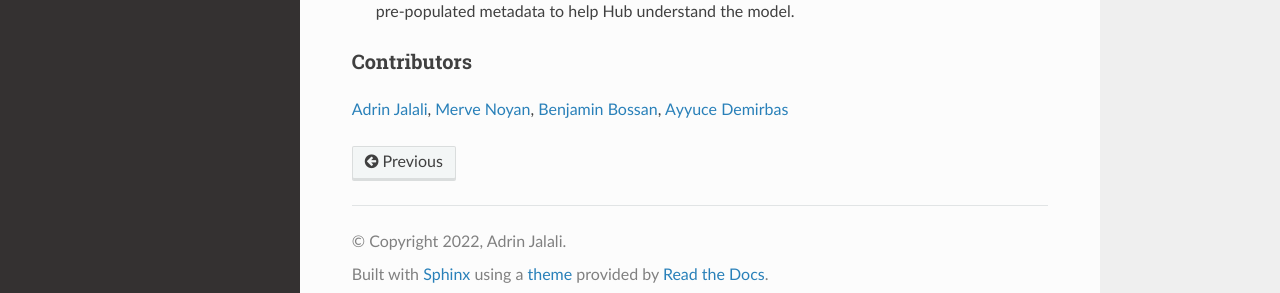
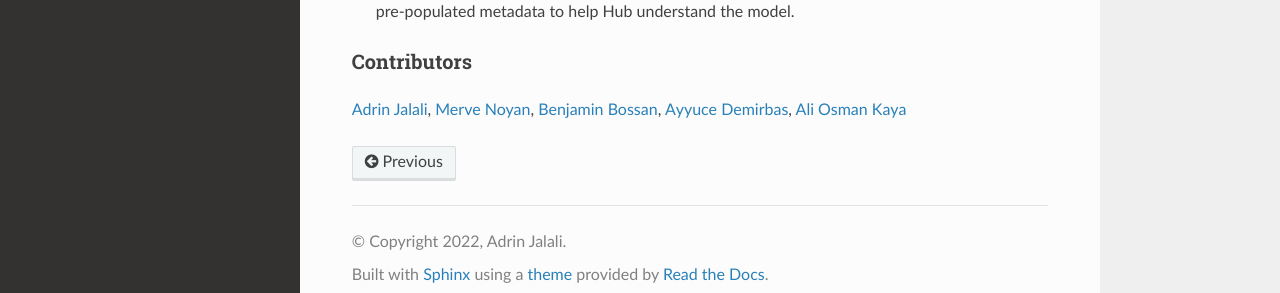
Before and after one commit to skops-dev/skops, a Sphinx documentation site: the page built from docs/changes.rst, in a window 1280 px wide and 900 px high, scrolled down 579 px. Shown: the part 589-882 px from the top of the window. Built offline with Sphinx 7.4.7 and the Read the Docs theme 2.0.0, drawn with Linux system fonts in a browser that asks for light colours.

Commit message:
Added me as a contributor

```diff
--- a/docs/changes.rst
+++ b/docs/changes.rst
@@ -59,4 +59,5 @@ Contributors
 ~~~~~~~~~~~~
 
 :user:`Adrin Jalali <adrinjalali>`, :user:`Merve Noyan <merveenoyan>`,
-:user:`Benjamin Bossan <BenjaminBossan>`, :user:`Ayyuce Demirbas <ayyucedemirbas>`
+:user:`Benjamin Bossan <BenjaminBossan>`, :user:`Ayyuce Demirbas <ayyucedemirbas>`,
+:user:`Ali Osman Kaya <aliosmankaya>`
```
